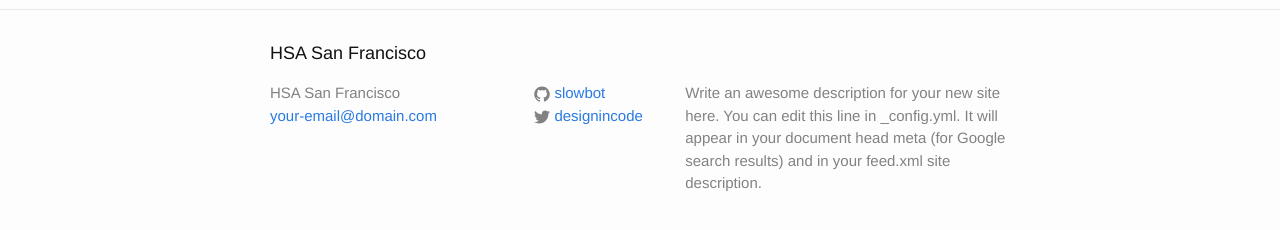
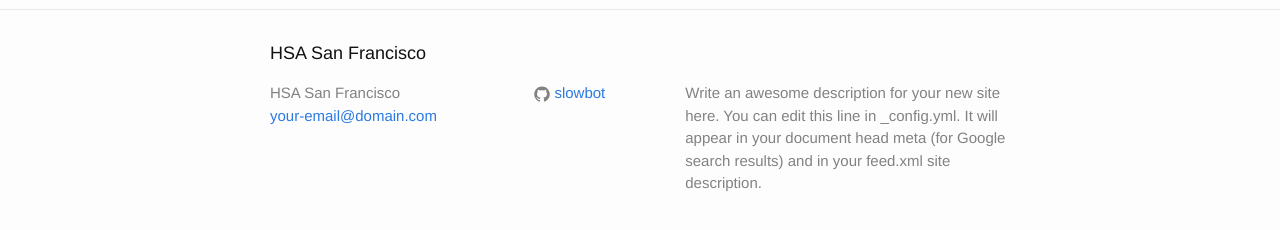
Before and after one commit to slowbot/hsa-docs, a Jekyll site: the page built from index.html, in a window 1280 px wide. Shown: the part 467-697 px from the top of the page. Built offline with Jekyll 4.4.1, drawn with Linux system fonts in a browser that asks for light colours.

Commit message:
update config

```diff
--- a/_config.yml
+++ b/_config.yml
@@ -6,8 +6,8 @@
   line in _config.yml. It will appear in your document head meta (for
   Google search results) and in your feed.xml site description.
 baseurl: "/hsa-docs" # the subpath of your site, e.g. /blog/
-url: "http://www.sfhsa.org/" # the base hostname & protocol for your site
-twitter_username: designincode
+# url: "http://www.sfhsa.org/" # the base hostname & protocol for your site
+# twitter_username: designincode
 github_username:  slowbot
 
 # Build settings
```
